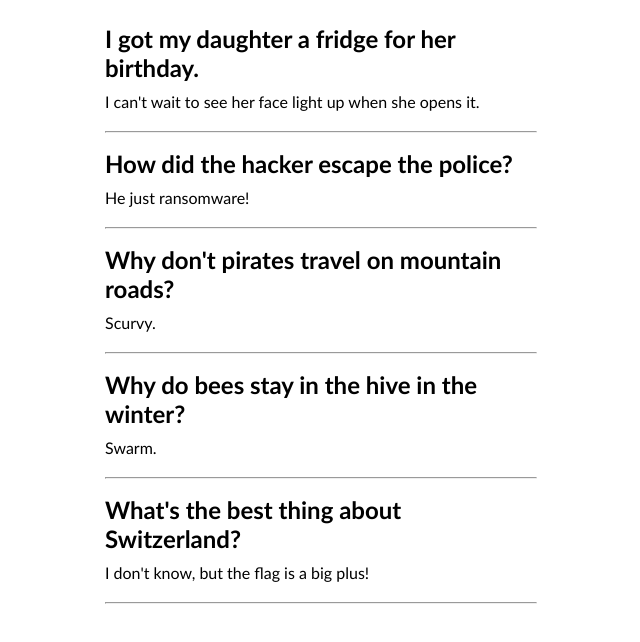
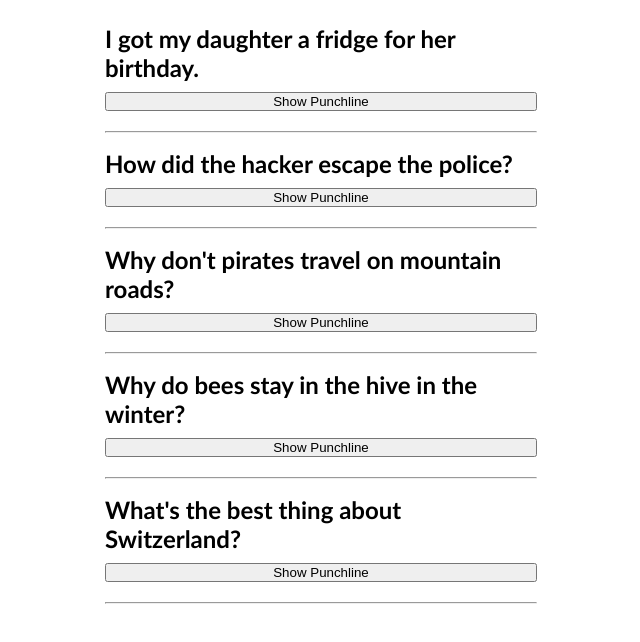
Before and after one commit to adex-badr18/react-challenges, a React (Vite) app in the folder jokes/: page / in a window 1280 px wide. Shown: the top 642 px of the page, without its empty margins (319-959 px from the left). Built offline with nearby package versions, Linux system fonts and the light colour scheme.

Commit message:
Toggle punchline display on button click

```diff
--- a/jokes/src/components/Joke.jsx
+++ b/jokes/src/components/Joke.jsx
@@ -1,10 +1,18 @@
+import { useState } from "react";
+
 export default function Joke(props) {
     const joke = props.joke;
+    const [isShown, setIsShown] = useState(false);
+
+    function toggleShown() {
+        setIsShown(prevState => !prevState);
+    }
 
     return (
         <div className="joke--container">
             {joke.setup && <h2 className="setup">{joke.setup}</h2>}
-            <p className="punchline">{joke.punchline}</p>
+            {isShown && <p className="punchline">{joke.punchline}</p>}
+            <button className="toggle-btn" onClick={toggleShown}>Show Punchline</button>
             <hr />
         </div>
     )
```
